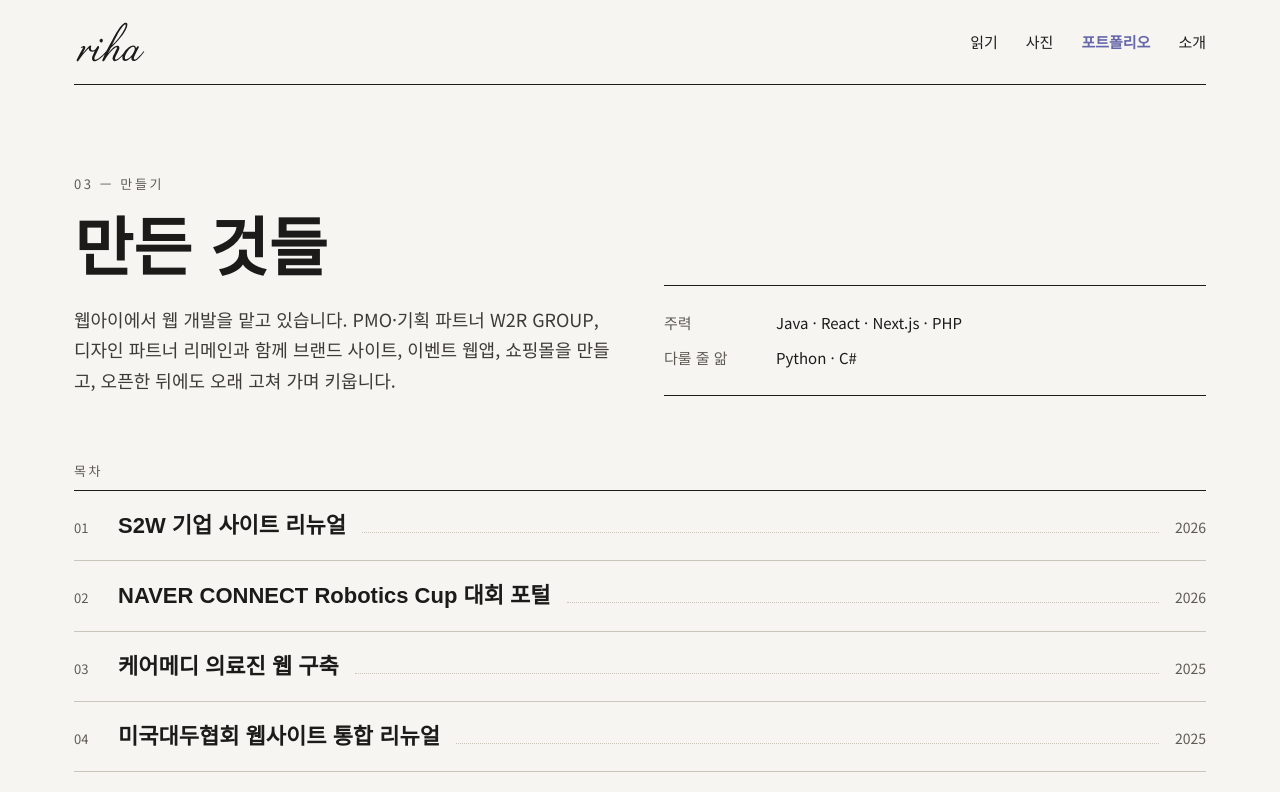
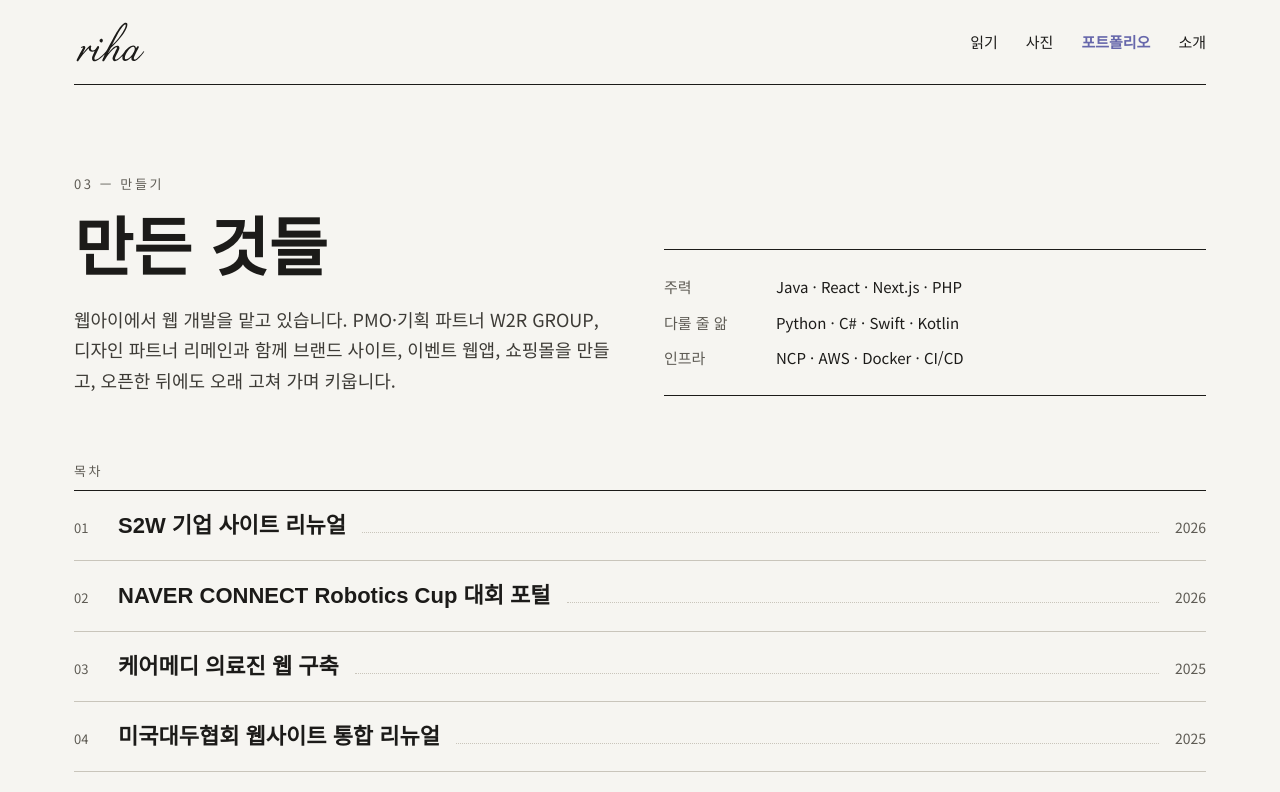
Before and after one commit to poonsu9na/riha-web, a Next.js app: page /works in a window 1280 px wide. Shown: the top 792 px of the page. Built offline with nearby package versions, Linux system fonts and the light colour scheme; a web font is replaced by a local one.

Commit message:
🎨 Design: 포트폴리오 기술에 Swift·Kotlin 과 인프라 줄 추가
- 다룰 줄 앎: Python · C# · Swift · Kotlin (울쎄라 iOS·Android 앱)
- 인프라 줄 신설: NCP · AWS · Docker · CI/CD

```diff
--- a/src/content/projects.ts
+++ b/src/content/projects.ts
@@ -2274,7 +2274,8 @@ export const projects: Project[] = [
 export const profile = {
   skills: [
     { label: "주력", value: "Java · React · Next.js · PHP" },
-    { label: "다룰 줄 앎", value: "Python · C#" },
+    { label: "다룰 줄 앎", value: "Python · C# · Swift · Kotlin" },
+    { label: "인프라", value: "NCP · AWS · Docker · CI/CD" },
   ],
   resumeHref: "",
 };
```
